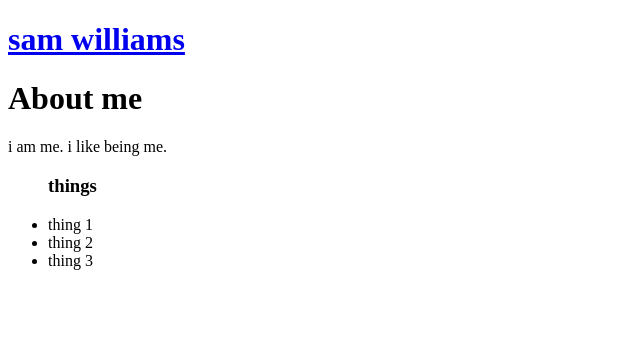
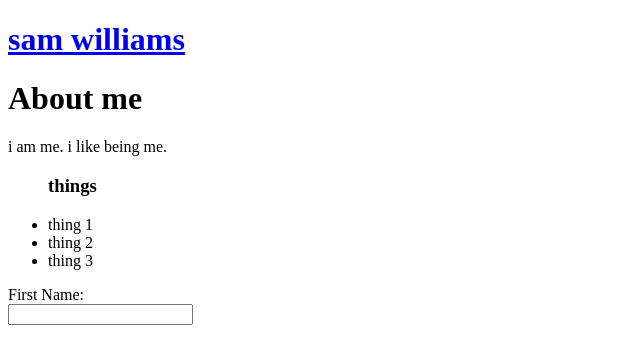
Before and after one commit to swilliams-cloud/mywebsite_sam_williams, a plain HTML site: page mywebsite.html in a window 1280 px wide. Shown: the whole page, without its empty margins (0-640 px from the left). Drawn offline with Linux system fonts and the light colour scheme.

Commit message:
added form

```diff
--- a/mywebsite.html
+++ b/mywebsite.html
@@ -17,5 +17,12 @@
             <li>thing 3</li>
         </ul>
     </div>
+
+    <div>
+        <form action="input">
+            <label for="fname">First Name:</label><br>
+            <input type="text" name="fname" id="fname"><br>
+        </form>
+    </div>
 </body>
 </html>
```
